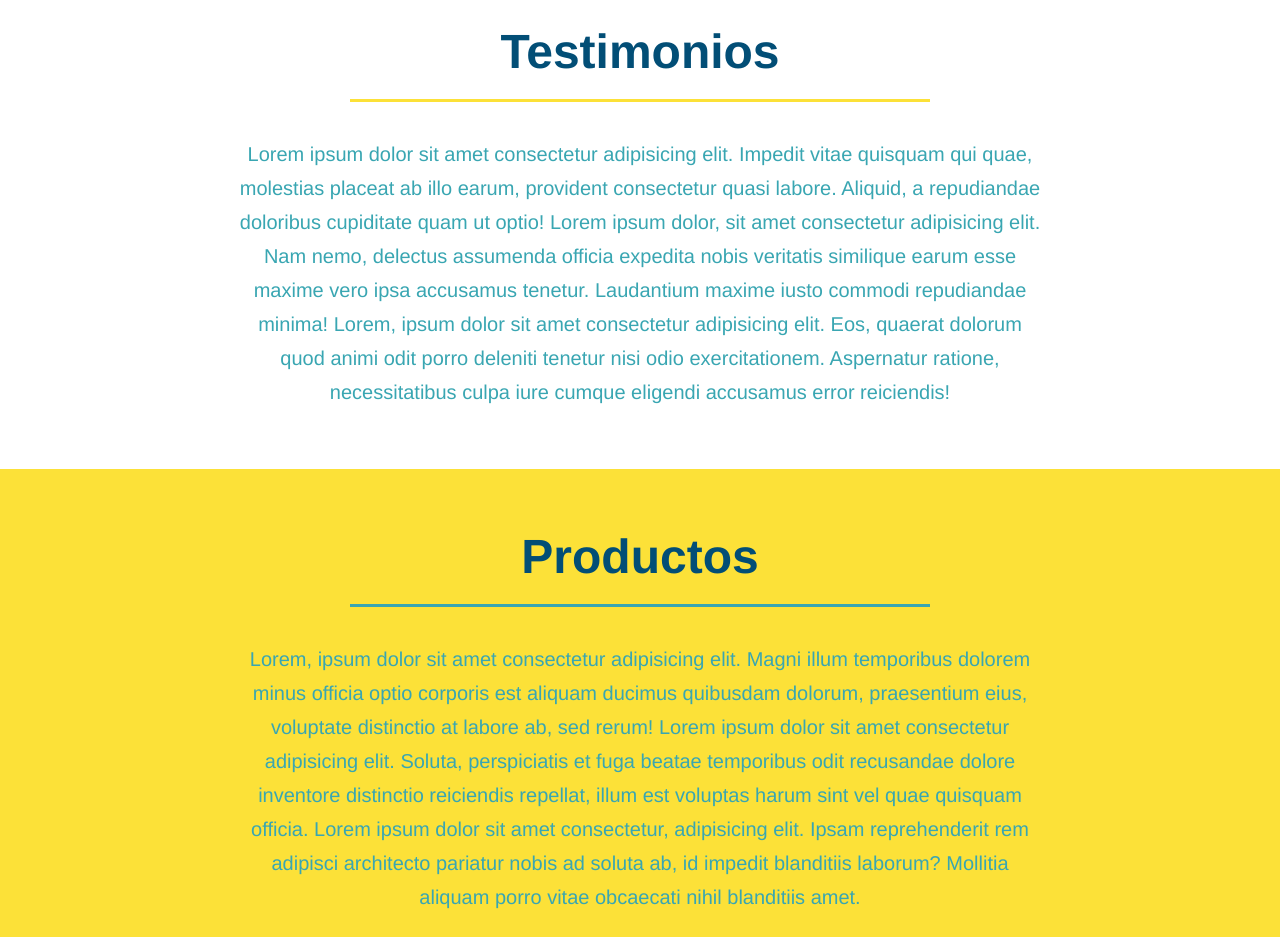
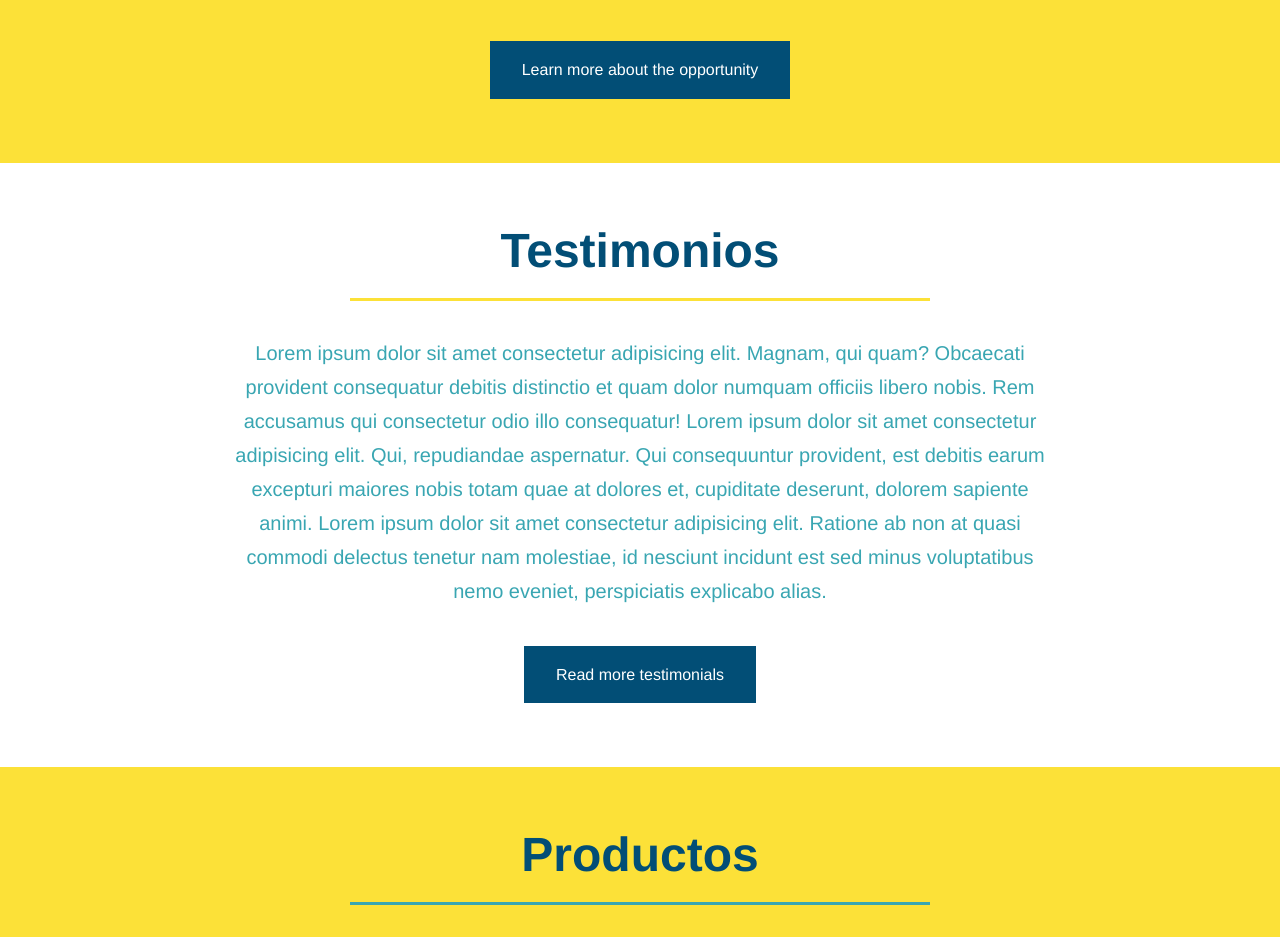
Before and after one commit to Dannymont94/my-max-gps, a plain HTML site: page index.html in a window 1280 px wide. Shown: the part 1620-2557 px from the top of the page. Drawn offline with nearby package versions, Linux system fonts and the light colour scheme.

Commit message:
added buttons to each section on landing page

```diff
--- a/assets/css/style.css
+++ b/assets/css/style.css
@@ -20,8 +20,6 @@ header {
   padding: 20px 80px;
   background-color: var(--tertiary-color);
   display: block;
-  /* justify-content: space-between;
-  flex-wrap: wrap; */
   position: -webkit-sticky;
   position: sticky;
   top: 0;
@@ -106,6 +104,7 @@ section {
   color:var(--tertiary-color);
   font-size: 18px;
   line-height: 1.2;
+  text-shadow: 0 0 10px rgba(0,0,0,0.5);
 }
 
 .hero-cta h2 {
@@ -125,7 +124,7 @@ section {
   display: flex;
 }
 
-.even-section {
+section:nth-child(even) {
   background-color: var(--primary-color);
 }
 
@@ -173,6 +172,19 @@ section {
   font-size: 20px;
   margin: 0 auto;
   text-align: center;
+}
+
+.learnMore {
+  background-color:var(--secondary-color);
+  border: none;
+  color: white;
+  padding: 15px 32px;
+  text-align: center;
+  text-decoration: none;
+  display: inline-block;
+  font-size: 16px;
+  margin: 4px 2px;
+  cursor: pointer;
 }
 
 .step {
--- a/index.html
+++ b/index.html
@@ -55,7 +55,7 @@
   </section>
 
   <!-- Science section -->
-  <section class="content odd-section title-container">
+  <section class="content">
     <div id="science">
       <!-- Nav targets this div -->
     </div>
@@ -73,12 +73,15 @@
         Lorem ipsum dolor sit amet consectetur adipisicing elit.
         Ratione ab non at quasi commodi delectus tenetur nam molestiae, id nesciunt incidunt est sed minus
         voluptatibus nemo eveniet, perspiciatis explicabo alias.
+      <br>
+      <br>
+        <a class="learnMore" href="./science.html">Learn more about the science</a>
       </p>
     </div>
   </section>
 
   <!-- Opportunity section -->
-  <section class="content even-section">
+  <section class="content">
     <div id="opportunity">
       <!-- Nav targets this div -->
     </div>
@@ -87,20 +90,24 @@
     </div>
     <div class="flex-row">
       <p class="section-text">
+        Lorem ipsum dolor sit amet consectetur adipisicing elit. Magnam, qui quam? Obcaecati provident
+        consequatur debitis distinctio et quam dolor numquam officiis libero nobis.
+        Rem accusamus qui consectetur odio illo consequatur! Lorem ipsum dolor sit amet consectetur adipisicing
+        elit.
+        Qui, repudiandae aspernatur. Qui consequuntur provident, est debitis earum excepturi maiores nobis totam
+        quae at dolores et, cupiditate deserunt, dolorem sapiente animi.
         Lorem ipsum dolor sit amet consectetur adipisicing elit.
-        Impedit vitae quisquam qui quae, molestias placeat ab illo earum, provident consectetur quasi labore.
-        Aliquid, a repudiandae doloribus cupiditate quam ut optio!
-        Lorem ipsum dolor, sit amet consectetur adipisicing elit. Nam nemo, delectus assumenda officia expedita
-        nobis veritatis similique earum esse maxime vero ipsa accusamus tenetur.
-        Laudantium maxime iusto commodi repudiandae minima! Lorem, ipsum dolor sit amet consectetur adipisicing
-        elit. Eos, quaerat dolorum quod animi odit porro deleniti tenetur nisi odio exercitationem.
-        Aspernatur ratione, necessitatibus culpa iure cumque eligendi accusamus error reiciendis!
+        Ratione ab non at quasi commodi delectus tenetur nam molestiae, id nesciunt incidunt est sed minus
+        voluptatibus nemo eveniet, perspiciatis explicabo alias.
+      <br>
+      <br>
+        <a class="learnMore" href="./opportunity.html">Learn more about the opportunity</a>
       </p>
     </div>
   </section>
 
   <!-- Testimonials section -->
-  <section class="content odd-section">
+  <section class="content">
     <div id="testimonials">
       <!-- Nav targets this div -->
     </div>
@@ -109,20 +116,24 @@
     </div>
     <div class="flex-row">
       <p class="section-text">
+        Lorem ipsum dolor sit amet consectetur adipisicing elit. Magnam, qui quam? Obcaecati provident
+        consequatur debitis distinctio et quam dolor numquam officiis libero nobis.
+        Rem accusamus qui consectetur odio illo consequatur! Lorem ipsum dolor sit amet consectetur adipisicing
+        elit.
+        Qui, repudiandae aspernatur. Qui consequuntur provident, est debitis earum excepturi maiores nobis totam
+        quae at dolores et, cupiditate deserunt, dolorem sapiente animi.
         Lorem ipsum dolor sit amet consectetur adipisicing elit.
-        Impedit vitae quisquam qui quae, molestias placeat ab illo earum, provident consectetur quasi labore.
-        Aliquid, a repudiandae doloribus cupiditate quam ut optio!
-        Lorem ipsum dolor, sit amet consectetur adipisicing elit. Nam nemo, delectus assumenda officia expedita
-        nobis veritatis similique earum esse maxime vero ipsa accusamus tenetur.
-        Laudantium maxime iusto commodi repudiandae minima! Lorem, ipsum dolor sit amet consectetur adipisicing
-        elit. Eos, quaerat dolorum quod animi odit porro deleniti tenetur nisi odio exercitationem.
-        Aspernatur ratione, necessitatibus culpa iure cumque eligendi accusamus error reiciendis!
+        Ratione ab non at quasi commodi delectus tenetur nam molestiae, id nesciunt incidunt est sed minus
+        voluptatibus nemo eveniet, perspiciatis explicabo alias.
+      <br>
+      <br>
+        <a class="learnMore" href="./testimonials.html">Read more testimonials</a>
       </p>
     </div>
   </section>
 
   <!-- Products section -->
-  <section class="content even-section">
+  <section class="content">
     <div id="products">
       <!-- Nav targets this div -->
     </div>
@@ -131,21 +142,24 @@
     </div>
     <div class="flex-row">
       <p class="section-text">
-        Lorem, ipsum dolor sit amet consectetur adipisicing elit.
-        Magni illum temporibus dolorem minus officia optio corporis est aliquam ducimus quibusdam dolorum,
-        praesentium eius, voluptate distinctio at labore ab, sed rerum!
+        Lorem ipsum dolor sit amet consectetur adipisicing elit. Magnam, qui quam? Obcaecati provident
+        consequatur debitis distinctio et quam dolor numquam officiis libero nobis.
+        Rem accusamus qui consectetur odio illo consequatur! Lorem ipsum dolor sit amet consectetur adipisicing
+        elit.
+        Qui, repudiandae aspernatur. Qui consequuntur provident, est debitis earum excepturi maiores nobis totam
+        quae at dolores et, cupiditate deserunt, dolorem sapiente animi.
         Lorem ipsum dolor sit amet consectetur adipisicing elit.
-        Soluta, perspiciatis et fuga beatae temporibus odit recusandae dolore inventore distinctio reiciendis
-        repellat, illum est voluptas harum sint vel quae quisquam officia.
-        Lorem ipsum dolor sit amet consectetur, adipisicing elit.
-        Ipsam reprehenderit rem adipisci architecto pariatur nobis ad soluta ab, id impedit blanditiis laborum?
-        Mollitia aliquam porro vitae obcaecati nihil blanditiis amet.
+        Ratione ab non at quasi commodi delectus tenetur nam molestiae, id nesciunt incidunt est sed minus
+        voluptatibus nemo eveniet, perspiciatis explicabo alias.
+      <br>
+      <br>
+        <a class="learnMore" href="./products.html">Learn more about the products</a>
       </p>
     </div>
   </section>
 
   <!-- Next Steps section -->
-  <section class="content odd-section">
+  <section class="content">
     <div id="steps">
       <!-- Nav targets this div -->
     </div>
```
